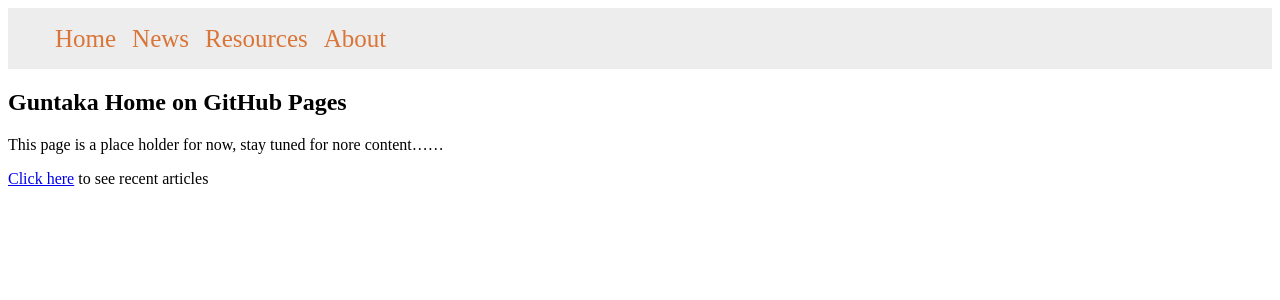
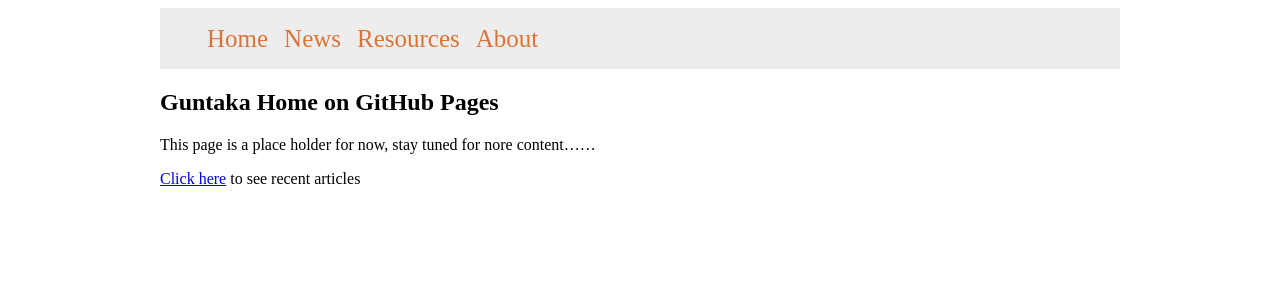
Before and after one commit to guntaka/guntaka.github.io, a Jekyll site: the page built from index.md, in a window 1280 px wide. Shown: the top 300 px of the page. Built offline with Jekyll 4.4.1, drawn with Linux system fonts in a browser that asks for light colours.

Commit message:
Update the main page layout to center aligned

```diff
--- a/_layouts/default.html
+++ b/_layouts/default.html
@@ -23,16 +23,23 @@
       text-decoration: none;
       color: rgb(218, 116, 55);
     }
+
+    div#container {
+      width: 960px; /* set the width of the wrapper */
+      margin: 0 auto; /* center the wrapper */
+    }
+
+
   </style>
-  <title>{{ page.title }} - Guntaka.io</title>
+  <title>{{ page.title }} - Guntaka.com</title>
 </head>
 <body>
-
+<div id="container">
   <header>
     {% include nav.html %}
   </header>
 
   {{content}}
-
+</div>
 </body>
 </html>
```
